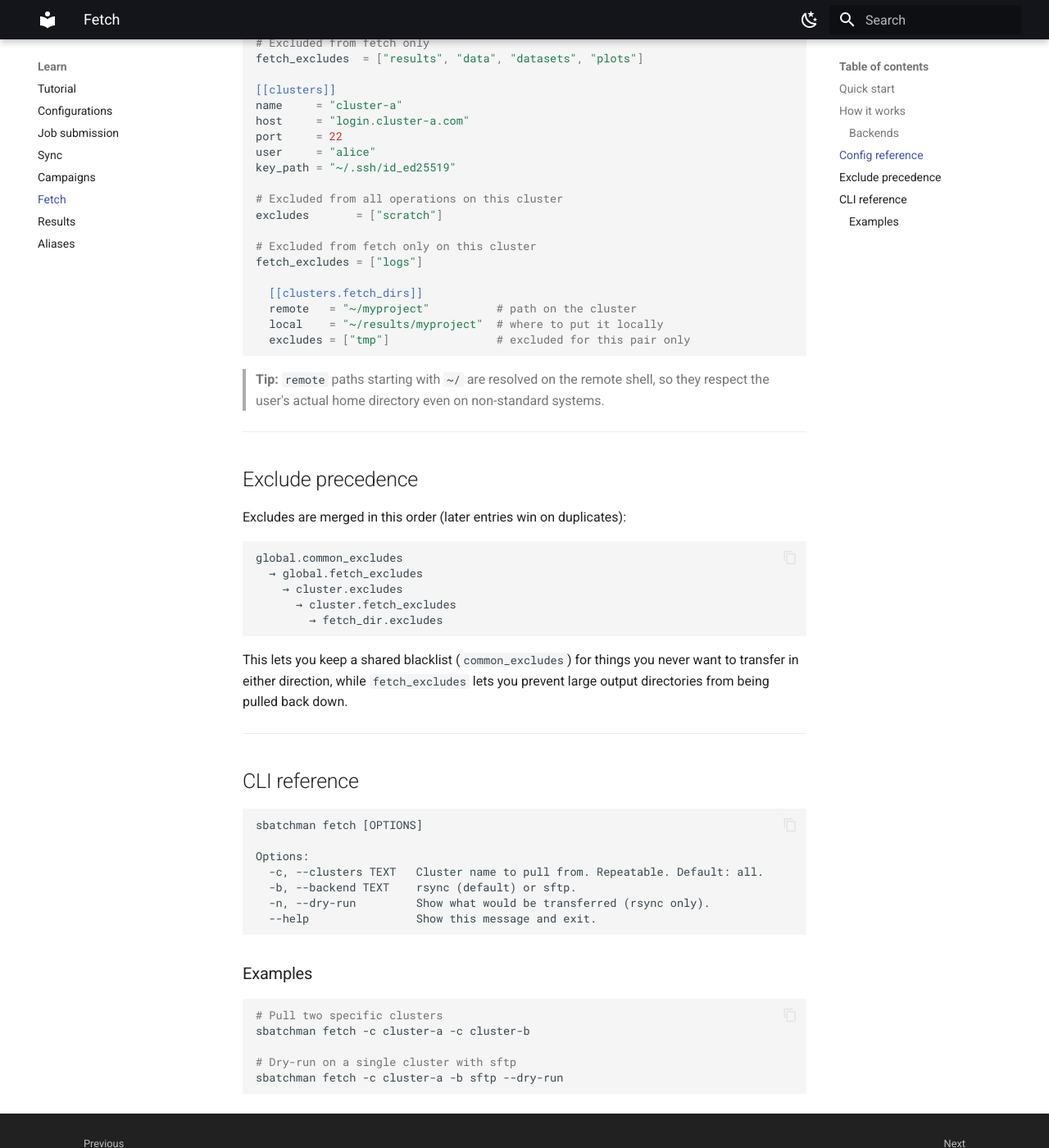
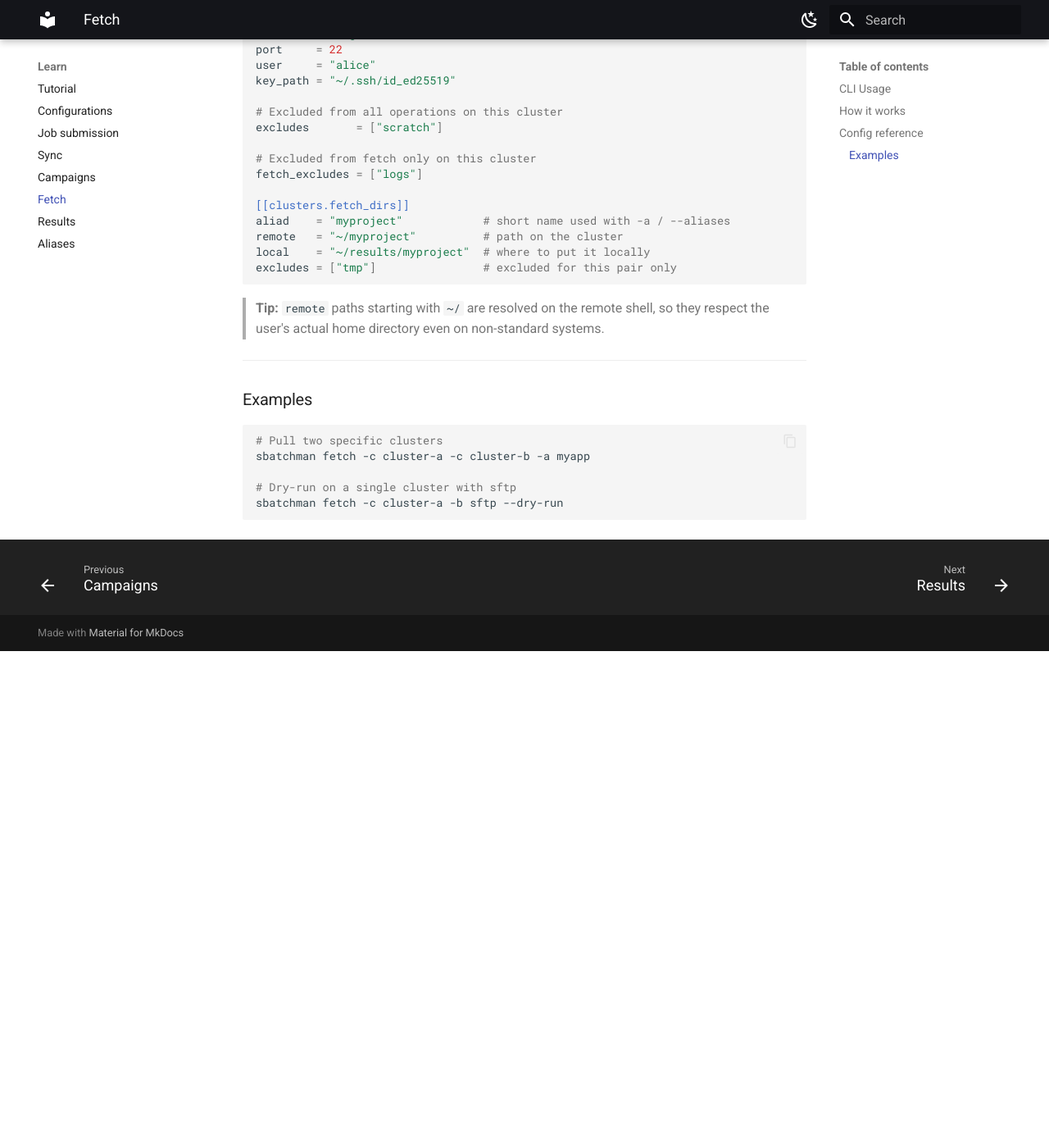
Before and after one commit to LorenzoPichetti/SbatchMan, an MkDocs documentation site: the page built from docs/learn/fetch.md, in a window 1280 px wide and 1400 px high, scrolled down 1467 px. Shown: the whole window at 82% size. Built offline with MkDocs 1.6.1 and Material for MkDocs 9.7.7, drawn with Linux system fonts in a browser that asks for light colours; after the commit the page ends 2261 px from its top, so only the background shows below that; some of the changed text lies outside the part shown.

Commit message:
Improved docs

````diff
--- a/docs/learn/fetch.md
+++ b/docs/learn/fetch.md
@@ -1,13 +1,16 @@
-# `sbatchman fetch` — pull files from remote clusters
+# Fetch — pull files from remote clusters
 
 The `fetch` command copies files **from a remote cluster to your local machine**.
 It reads every `[[clusters.fetch_dirs]]` block in the config and, for each pair,
 mirrors the remote directory into its local destination, skipping files that are
 already up-to-date.
 
+!!! tip
+    Use the `sbatchman remotes-config` TUI to manage you configurations.
+
 ---
 
-## Quick start
+## CLI Usage
 
 ```bash
 # Pull all clusters, all fetch_dirs
@@ -34,15 +37,8 @@ sbatchman fetch -b sftp
    (`--update` / mtime comparison), so repeated runs are fast.
 5. Progress is streamed to the terminal in real time.
 
-### Backends
-
-| Backend | Requires | Notes |
-|---------|----------|-------|
-| `rsync` | `rsync` on your local PATH | Default. Streams output; supports `--dry-run`. |
-| `sftp`  | SSH access only | Fallback when rsync is unavailable. No native dry-run. |
-
-If `rsync` is selected but not found on PATH, sbatchman falls back to `sftp`
-automatically.
+!!! note
+    The `fetch` feature and configuration is really similar to `sync`. Please refer to the [Sync]((learn/sync.md)) page for more details.
 
 ---
 
@@ -71,10 +67,11 @@ excludes       = ["scratch"]
 # Excluded from fetch only on this cluster
 fetch_excludes = ["logs"]
 
-  [[clusters.fetch_dirs]]
-  remote   = "~/myproject"          # path on the cluster
-  local    = "~/results/myproject"  # where to put it locally
-  excludes = ["tmp"]                # excluded for this pair only
+[[clusters.fetch_dirs]]
+aliad    = "myproject"            # short name used with -a / --aliases
+remote   = "~/myproject"          # path on the cluster
+local    = "~/results/myproject"  # where to put it locally
+excludes = ["tmp"]                # excluded for this pair only
 ```
 
 > **Tip:** `remote` paths starting with `~/` are resolved on the remote shell,
@@ -82,41 +79,12 @@ fetch_excludes = ["logs"]
 
 ---
 
-## Exclude precedence
-
-Excludes are merged in this order (later entries win on duplicates):
-
-```
-global.common_excludes
-  → global.fetch_excludes
-    → cluster.excludes
-      → cluster.fetch_excludes
-        → fetch_dir.excludes
-```
-
-This lets you keep a shared blacklist (`common_excludes`) for things you never
-want to transfer in either direction, while `fetch_excludes` lets you prevent
-large output directories from being pulled back down.
-
----
-
-## CLI reference
-
-```
-sbatchman fetch [OPTIONS]
-
-Options:
-  -c, --clusters TEXT   Cluster name to pull from. Repeatable. Default: all.
-  -b, --backend TEXT    rsync (default) or sftp.
-  -n, --dry-run         Show what would be transferred (rsync only).
-  --help                Show this message and exit.
-```
 
 ### Examples
 
 ```bash
 # Pull two specific clusters
-sbatchman fetch -c cluster-a -c cluster-b
+sbatchman fetch -c cluster-a -c cluster-b -a myapp
 
 # Dry-run on a single cluster with sftp
 sbatchman fetch -c cluster-a -b sftp --dry-run
````
Also changed, not shown: docs/learn/sync.md (+12 -9 lines).
